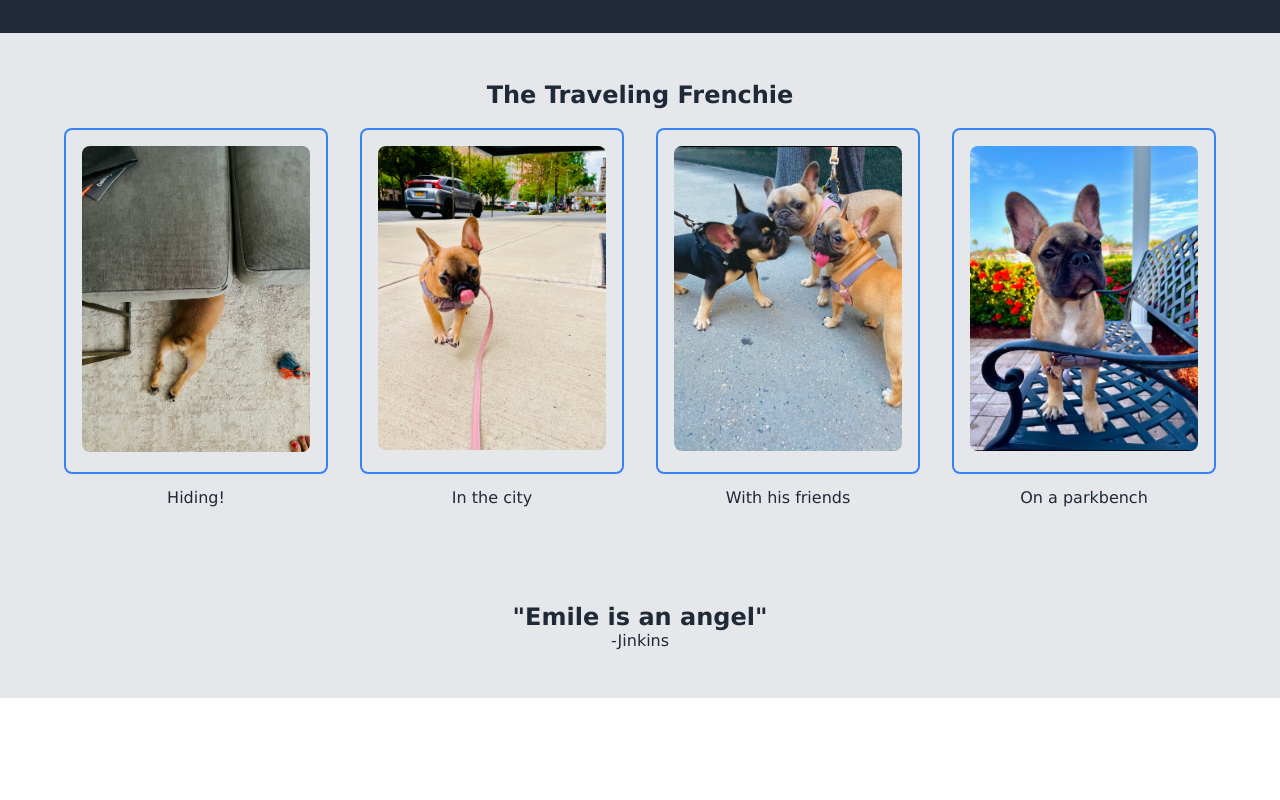
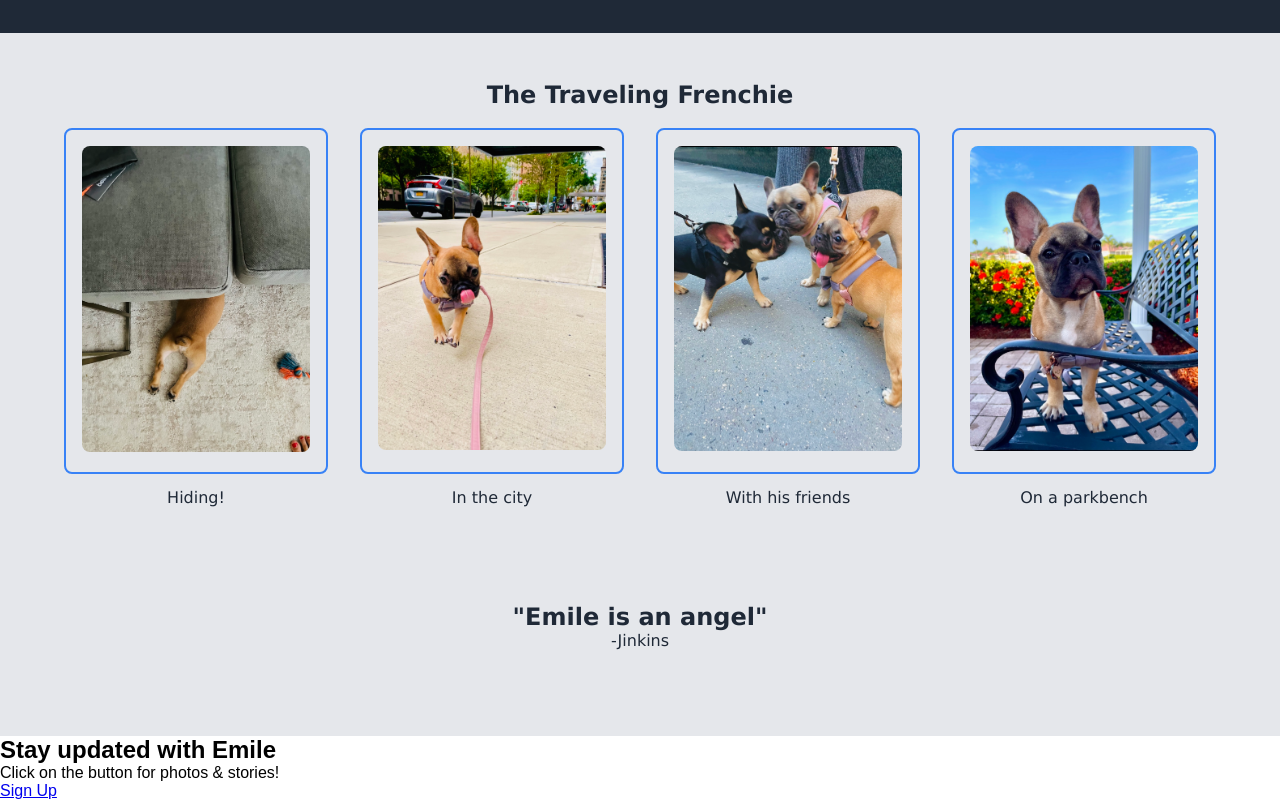
Before and after one commit to oheitkamp/emile, a plain HTML site: page index.html in a window 1280 px wide. Shown: the part 450-1250 px from the top of the page. Before the commit the page ends 1148 px from the top, so only its background shows below. Drawn offline with Linux system fonts and the light colour scheme.

Commit message:
Add section 5

```diff
--- a/index.html
+++ b/index.html
@@ -1,5 +1,8 @@
 <!DOCTYPE html>
 <html lang="en">
+
+  <!--Section 1-->
+
 <head>
   <meta charset="UTF-8">
   <meta name="viewport" content="width=device-width, initial-scale=1.0">
@@ -20,6 +23,8 @@
     </nav>
   </header>
 
+    <!--Section 2-->
+
   <main>
     <section class="cta-section">
         <div class="cta-content">
@@ -31,6 +36,8 @@
           <img src="images/emile.jpg" alt="Emile w croissant">
         </div>
       </section>
+
+    <!--Section 3-->
 
       <section class="random-section">
         <h2>The Traveling Frenchie</h2>
@@ -66,13 +73,29 @@
           </div>
     </section>
 
+    <!--Section 4-->
+
     <section class="quote-body">
       <div class=""quote>
         <h1>"Emile is an angel"</h1>
         <p>-Jinkins</p>
+        <br><br>
       </div>
+    </section>
 
-    </section>
+    <!--Section 5-->
+
+    <footer>
+      <div class="banner">
+        <div class="left-side">
+          <h2>Stay updated with Emile</h2>
+          <p>Click on the button for photos & stories!</p>
+        </div>
+        <div class="right-side">
+          <a href="#" class="sign-up-btn">Sign Up</a>
+        </div>
+      </div>
+    </footer>
 
   </main>
 </body>
```
